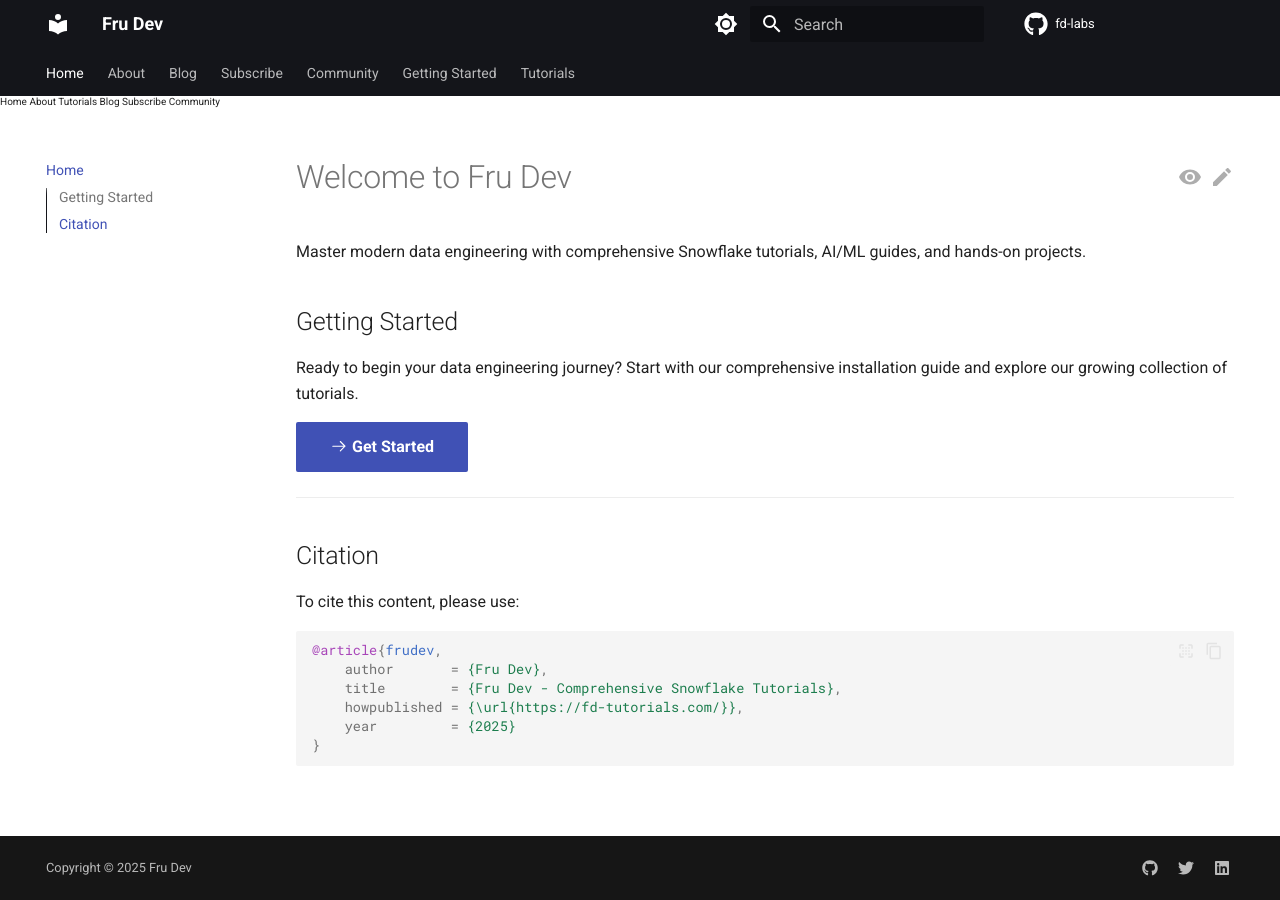
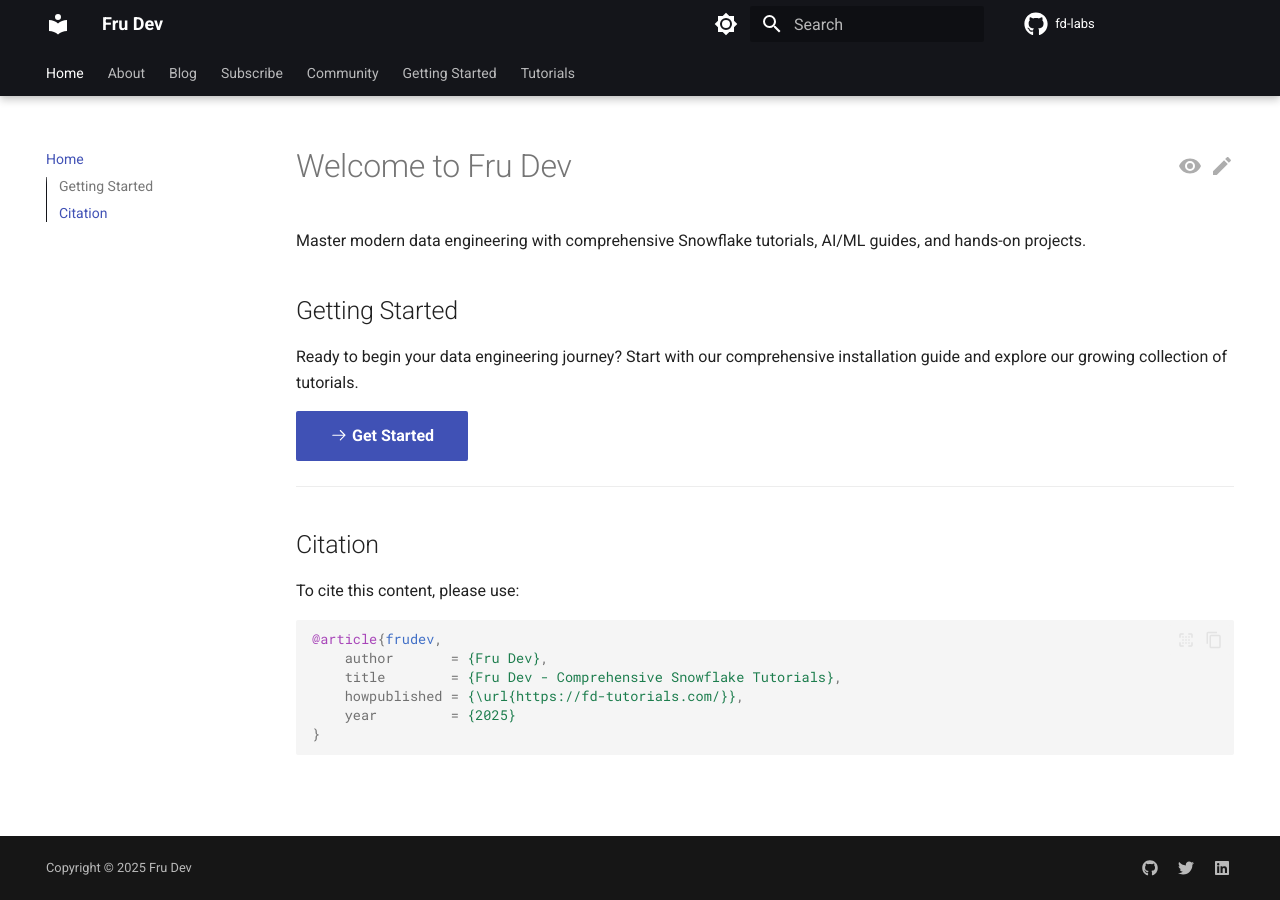
Before and after one commit to frulouis/fd-docs, an MkDocs documentation site: the page built from docs/index.md, in a window 1280 px wide. Built offline with MkDocs 1.6.1 and Material for MkDocs 9.7.7, drawn with Linux system fonts in a browser that asks for light colours; comment, search, counter and statistics services are not loaded.

Commit message:
Remove duplicate navigation menu
- Remove custom top menu bar from overrides/main.html
- Keep only the main navigation defined in mkdocs.yml
- Eliminates duplicate Home/About/Tutorials/Blog/Subscribe/Community links
- Now using single, clean navigation system with proper hierarchical structure
- Build tested and working correctly

```diff
--- a/overrides/main.html
+++ b/overrides/main.html
@@ -1,17 +1 @@
 {% extends "base.html" %}
-
-{% block header %}
-  {{ super() }}
-
-  <!-- Custom top menu bar -->
-  <div class="md-header__top-menu">
-    <nav class="md-header__top-nav" aria-label="Top navigation">
-      <a href="{{ nav.homepage.url | url }}" class="md-header__top-link">Home</a>
-      <a href="{{ 'about' | url }}" class="md-header__top-link">About</a>
-      <a href="{{ 'tutorials/common-models/salesdb-data-model' | url }}" class="md-header__top-link">Tutorials</a>
-      <a href="{{ 'blog' | url }}" class="md-header__top-link">Blog</a>
-      <a href="{{ 'subscribe' | url }}" class="md-header__top-link">Subscribe</a>
-      <a href="{{ 'community' | url }}" class="md-header__top-link">Community</a>
-    </nav>
-  </div>
-{% endblock %}
```
